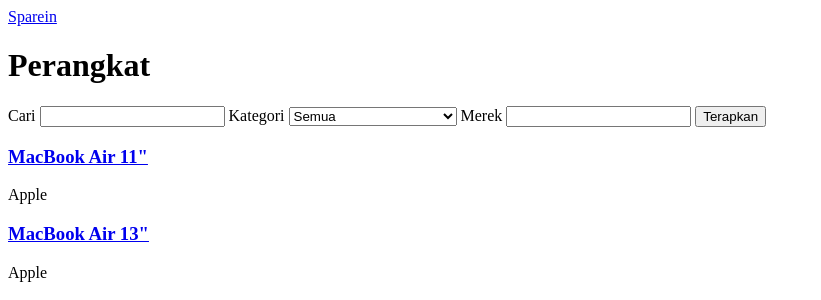
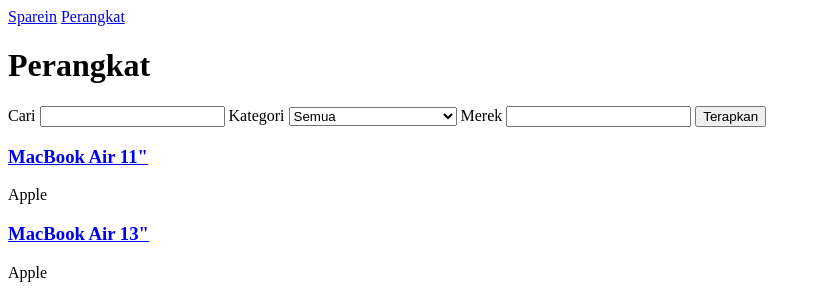
Before and after one commit to Kelompok1-PBP/sparein, a Django app: page /devices/ in a window 1280 px wide. Shown: the top 300 px of the page, without its empty margins (0-821 px from the left). Run offline with Django 5.2, Linux system fonts and the light colour scheme; data comes from the database, SQL or seed files in the repository.

Commit message:
feat(core): link device catalog in header

```diff
--- a/core/templates/partials/header.html
+++ b/core/templates/partials/header.html
@@ -1,5 +1,6 @@
 <header>
   <nav>
     <a href="{% url 'core:home' %}">Sparein</a>
+    <a href="{% url 'devices:list' %}">Perangkat</a>
   </nav>
 </header>
```
